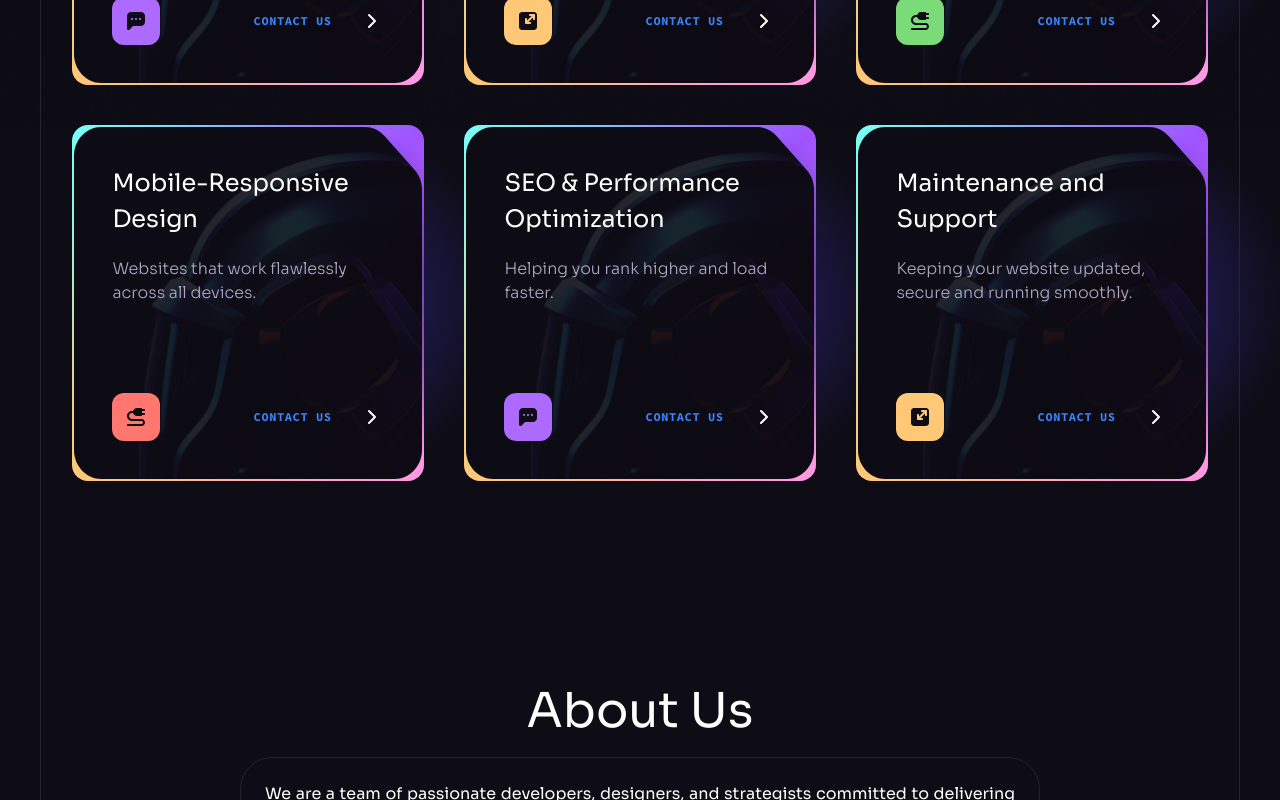
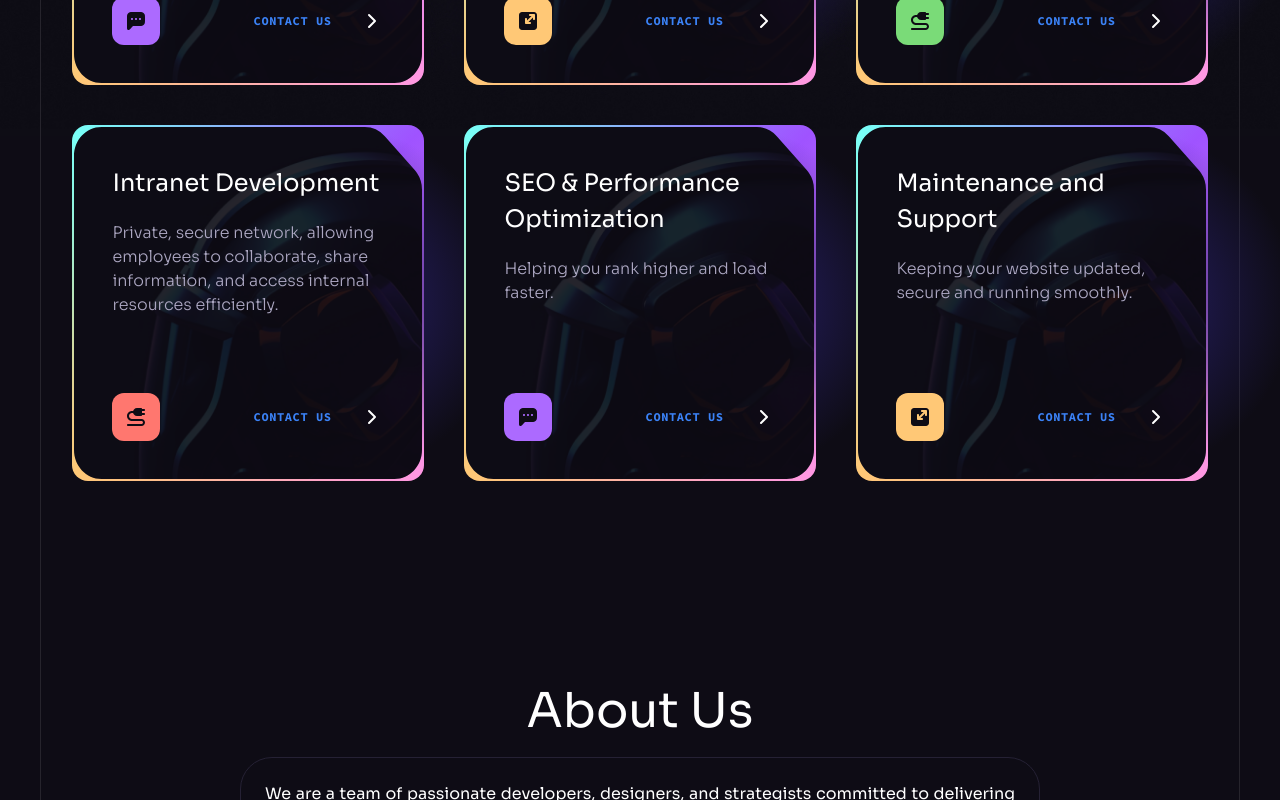
Before and after one commit to ChidiogoVictor/joedikatech, a React (Vite) app: page / in a window 1280 px wide. Shown: the part 1859-2659 px from the top of the page. Built offline with nearby package versions, Linux system fonts and the light colour scheme.

Commit message:
update product card

```diff
--- a/src/components/Header.jsx
+++ b/src/components/Header.jsx
@@ -1,7 +1,7 @@
 import { useLocation } from "react-router-dom";
 import { disablePageScroll, enablePageScroll } from "scroll-lock";
 
-import logo from "../assets/joedikatechWhite-logo.jpg";
+import logo from "../assets/joedikatech-logo1.png";
 import { navigation } from "../constants";
 import Button from "./Button";
 import MenuSvg from "../assets/svg/MenuSvg";
--- a/src/constants/index.js
+++ b/src/constants/index.js
@@ -267,8 +267,8 @@ export const benefits = [
   },
   {
     id: "3",
-    title: "Mobile-Responsive Design",
-    text: "Websites that work flawlessly across all devices.",
+    title: "Intranet Development",
+    text: "Private, secure network, allowing employees to collaborate, share information, and access internal resources efficiently.",
     backgroundUrl: "./src/assets/benefits/card-4.svg",
     iconUrl: benefitIcon4,
     imageUrl: benefitImage2,
```
Also changed, not shown: src/assets/Joedikatech-logo1.png (added).
